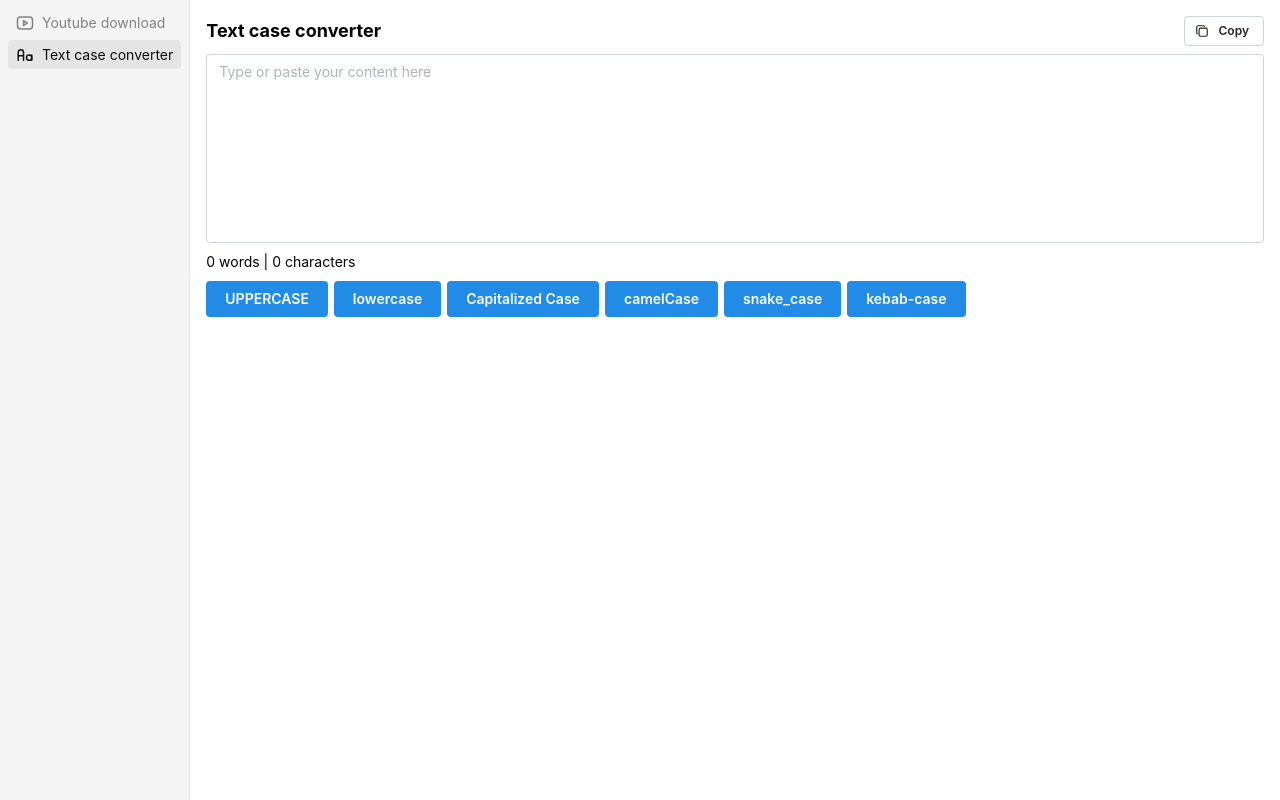
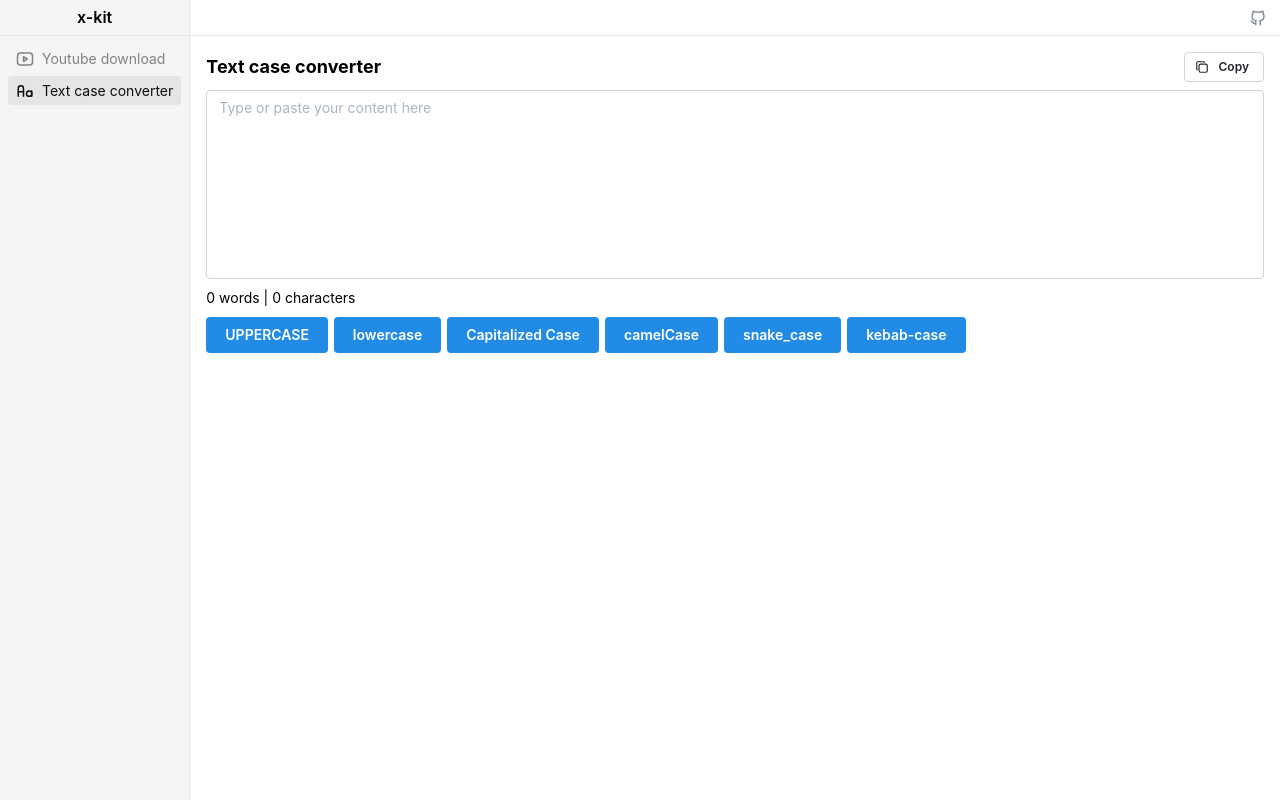
Before and after one commit to tatthien/xkit, a React (Vite) app in the folder frontend/: page /#/text-case-converter in a window 1280 px wide. Built offline with nearby package versions, Linux system fonts and the light colour scheme.

Commit message:
feat: remove window title

```diff
--- a/frontend/src/App.tsx
+++ b/frontend/src/App.tsx
@@ -1,16 +1,20 @@
 import "@mantine/core/styles.css";
-import { Box, MantineProvider, Stack } from "@mantine/core";
+import { ActionIcon, Box, MantineProvider, Stack, Text } from "@mantine/core";
 import { HashRouter, NavLink, Route, Routes } from "react-router-dom";
 import Youtube from "./routes/Youtube";
 import TextCaseConverter from "./routes/TextCaseConverter";
-import { IconBrandYoutube, IconLetterCase } from "@tabler/icons-react";
+import {
+  IconBrandGithub,
+  IconBrandYoutube,
+  IconLetterCase,
+} from "@tabler/icons-react";
 import classes from "./app.module.css";
 import { clsx } from "clsx";
 
 const navItems = [
   {
     text: "Youtube download",
-    link: "/youtube",
+    link: "/",
     icon: IconBrandYoutube,
   },
   {
@@ -24,9 +28,15 @@ export default function App() {
   return (
     <MantineProvider>
       <HashRouter>
-        <Box className={classes.mainContainer}>
+        <Box className={classes.wrapper}>
           <Box className={classes.sidebar}>
-            <Stack gap={2}>
+            <Box
+              style={{ "--wails-draggable": "drag" }}
+              className={classes.sidebarHeader}
+            >
+              <Text fw={600}>x-kit</Text>
+            </Box>
+            <Stack gap={2} className={classes.sidebarNav}>
               {navItems.map((item) => (
                 <NavLink
                   to={item.link}
@@ -44,8 +54,23 @@ export default function App() {
             </Stack>
           </Box>
           <Box className={classes.content}>
+            <Box
+              style={{ "--wails-draggable": "drag" }}
+              className={classes.contentHeader}
+            >
+              <ActionIcon
+                variant="subtle"
+                component="a"
+                href="https://github.com/tatthien"
+                target="_blank"
+                color="gray"
+              >
+                <IconBrandGithub size={18} />
+              </ActionIcon>
+            </Box>
+            <Box p={16}>
               <Routes>
-              <Route path="/youtube" element={<Youtube />} />
+                <Route path="/" element={<Youtube />} />
                 <Route
                   path="/text-case-converter"
                   element={<TextCaseConverter />}
@@ -53,6 +78,7 @@ export default function App() {
               </Routes>
             </Box>
           </Box>
+        </Box>
       </HashRouter>
     </MantineProvider>
   );
--- a/frontend/src/app.module.css
+++ b/frontend/src/app.module.css
@@ -1,17 +1,35 @@
-.mainContainer {
+.wrapper {
   display: flex;
   height: 100vh;
 }
 
+.header {
+  height: 32px;
+  padding-left: 80px;
+  border-bottom: 1px solid var(--ui1);
+}
+
 .sidebar {
   background: var(--bg2);
-  padding: 0.5rem 0.5rem;
   border-right: 1px solid var(--ui1);
 }
 
 .content {
   flex: 1;
-  padding: 1rem;
+}
+
+.sidebarHeader {
+  border-bottom: 1px solid var(--ui1);
+  padding: 0.25rem 0.5rem;
+  display: flex;
+  align-items: center;
+  justify-content: center;
+  min-height: 36px;
+  max-height: 36px;
+}
+
+.sidebarNav {
+  padding: 0.5rem 0.5rem;
 }
 
 .sidebarLink {
@@ -30,3 +48,12 @@
   background: var(--nav-item-background-hover);
   color: var(--nav-item-color-hover);
 }
+
+.contentHeader {
+  padding: 0.25rem 0.5rem;
+  min-height: 36px;
+  max-height: 36px;
+  border-bottom: 1px solid var(--ui1);
+  display: flex;
+  justify-content: flex-end;
+}
--- a/frontend/src/style.css
+++ b/frontend/src/style.css
@@ -55,3 +55,7 @@ body {
   --nav-item-color-hover: var(--tx1);
   --nav-item-background-hover: var(--bg3);
 }
+
+* {
+  user-select: none;
+}
```
Also changed, not shown: 2 other files (tests, documents, lock files or other folders). Lines whose indentation alone changed are shown as unchanged.
